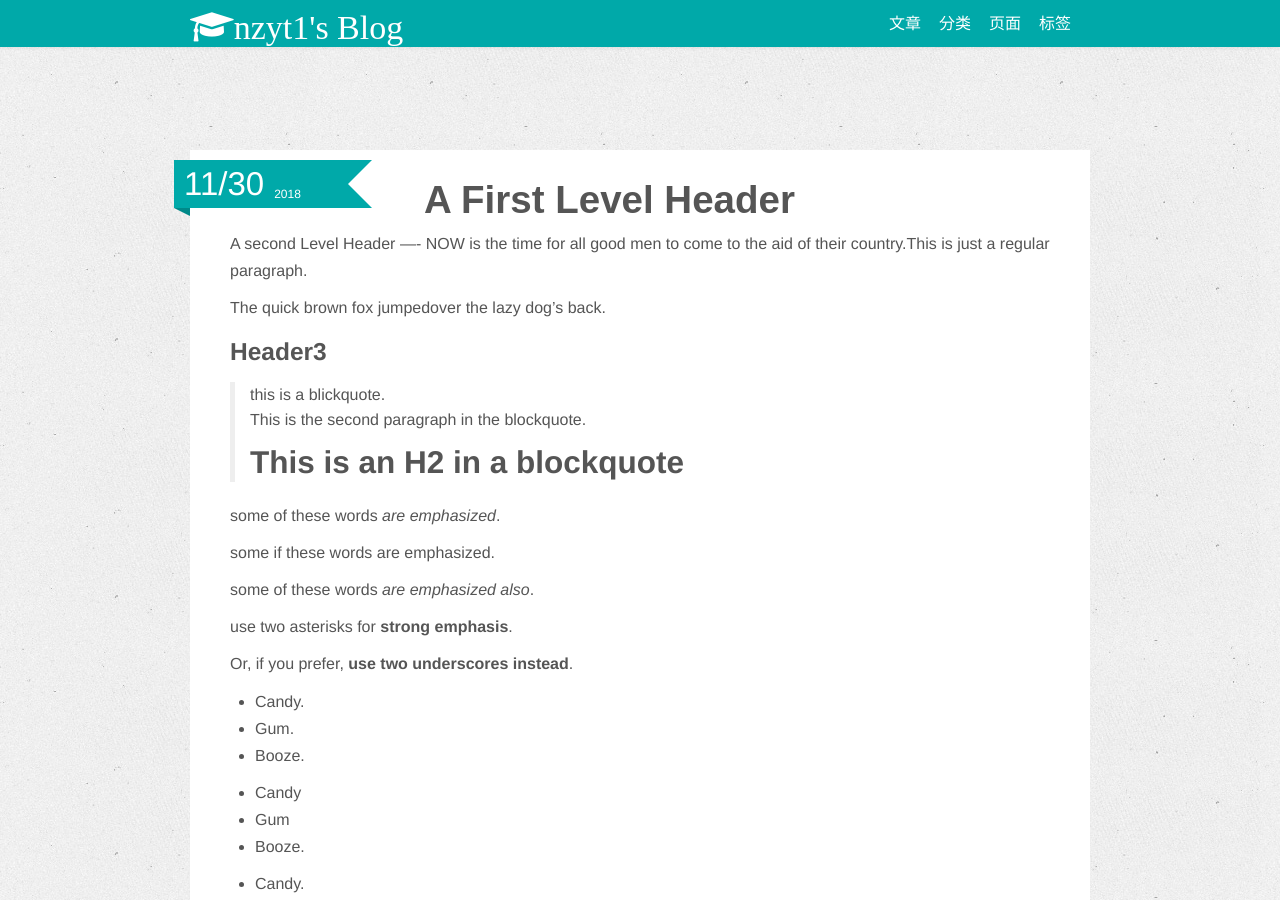
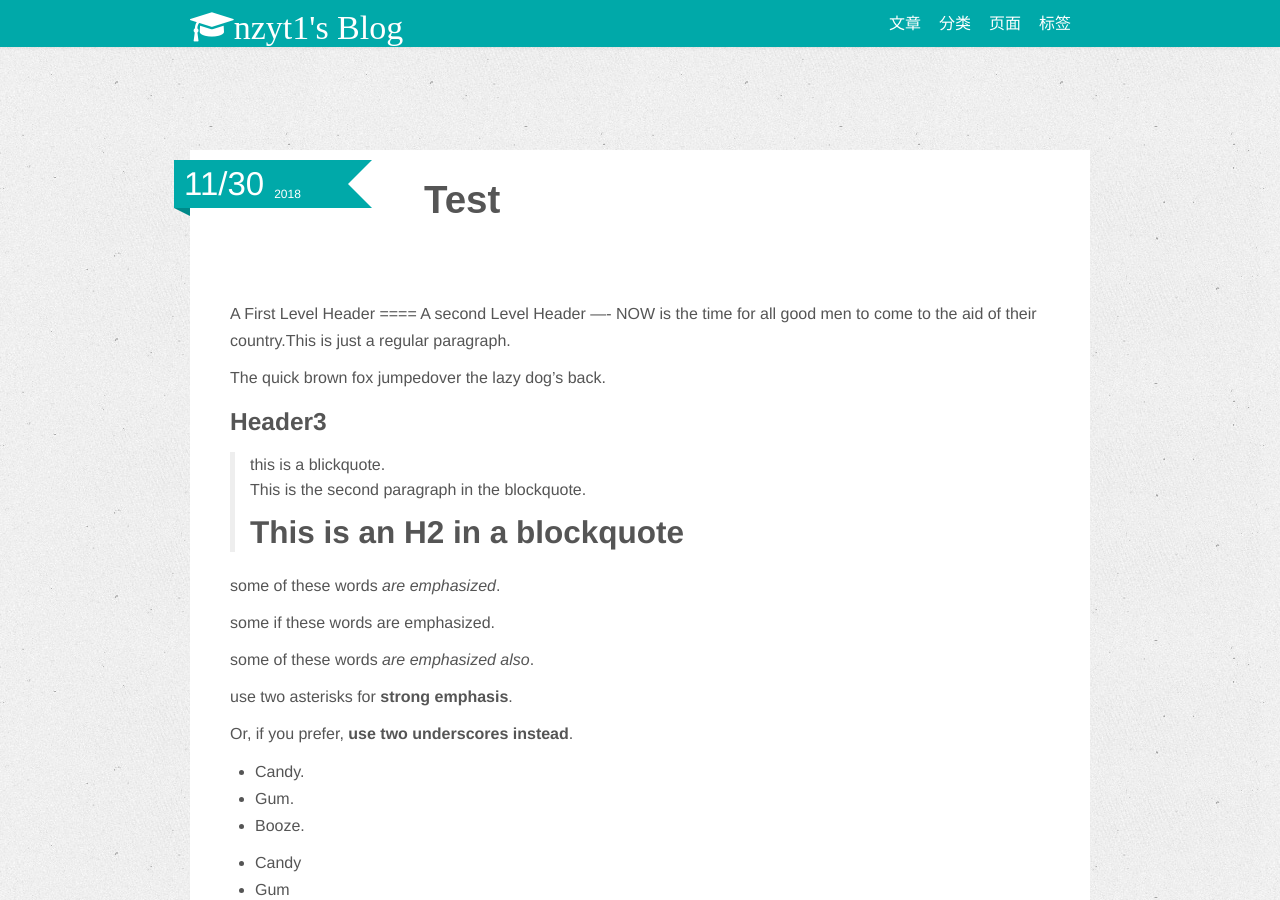
Before and after one commit to noobPlusPlus/noobplusplus.github.io, a Jekyll site: the page built from _posts/2018-11-30-Test.md, in a window 1280 px wide and 900 px high. Built offline with Jekyll 4.4.1, drawn with Linux system fonts in a browser that asks for light colours; nearby versions of some CDN libraries; comment, search, counter and statistics services are not loaded.

Commit message:
Update 2018-11-30-Test.md

```diff
--- a/_posts/2018-11-30-Test.md
+++ b/_posts/2018-11-30-Test.md
@@ -7,7 +7,9 @@
 published: true
 ---
 {% include JB/setup %}
+# Test
 
+---
 A First Level Header
 ====
 A second Level Header
```
